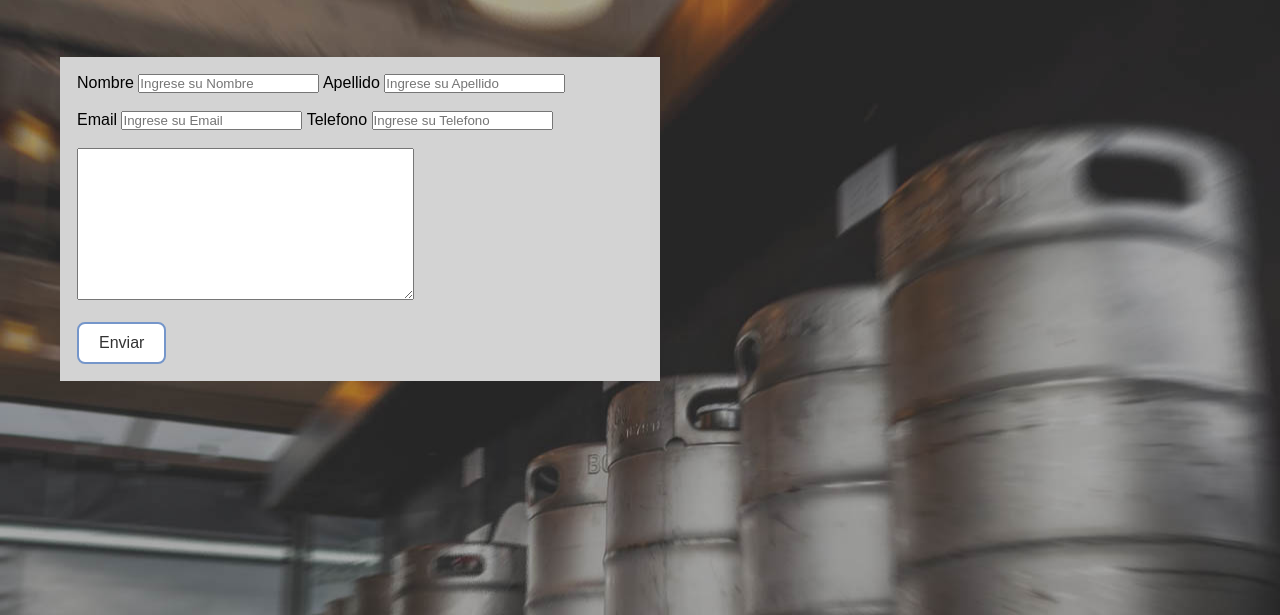
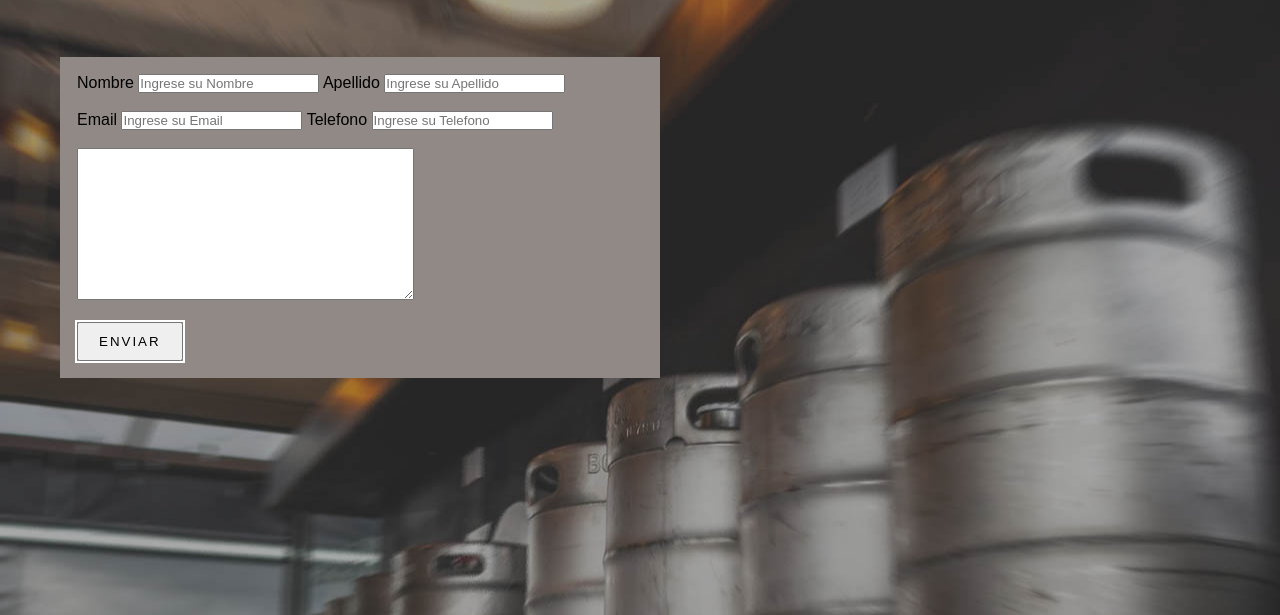
Before and after one commit to mjperez89/Proyecto-Final-CoderHouse, a plain HTML site: page pages/contacto.html in a window 1280 px wide. Shown: the part 160-775 px from the top of the page. Drawn offline with nearby package versions, Linux system fonts and the light colour scheme.

Commit message:
animacion de formulario

```diff
--- a/css/style.css
+++ b/css/style.css
@@ -6,6 +6,7 @@
     box-sizing: border-box;
     font-family: 'Montserrat', sans-serif;
     }
+
     body{
         background-image: url(../img/barril\ cerveza1.jpg);
         background-size: cover;
@@ -13,6 +14,9 @@
         background-repeat: no-repeat;
 
     }
+
+    /*----------------------Inicio ----------------------*/
+
     .header{
         width: 100%;
         min-height: 120px;
@@ -25,31 +29,35 @@
 
 
     }
+
     .container{
         width: 90%;
         max-width: 1200px;
         margin: auto;
     }
+
     .logo {
         float: left;
         display: flex;
     }
-
 
     .logo h1{
         color: aqua;
         font-weight: 400;
         font-size: 24px;
     }
+
     .logo h2{
         color: aliceblue;
         margin: 20%;
         font-size: 35px;
     }
+
     .menu{
         float: right;
         line-height: 90px;
     }
+
     .menu a{
        color: rgb(247, 247, 247);
        text-decoration: none;
@@ -60,11 +68,12 @@
        transition: all 500ms ease;
        border: 4px solid transparent;
     }
+
     .menu a:hover{
         color:#fff;
         border: 4px solid ;
     }
-/*----------------------CENTRO----------------------*/
+
 .centro{
     text-align: start;
     padding-top: 10%;
@@ -74,30 +83,26 @@
     height: cover;
 
 }
+
 .subtitulo1{
     font-size: 45px;
 }
-/*-----------------------------FOOOOOTER-------------------*/
-.pie{
-    margin-top: 50%;
-    color:white;
-    background-color: rgb(64, 73, 89);
-    text-align: center;
-    font-size: 25px;
 
-}
 /* --------------------- Contacto -------------------------------      */
+
 .main p{
     color: white;
     font-family:"Oswald",sans-serif;
     font-size: 25px;
 }
+
 .body-contacto {
     padding: 15rem;
 }
+
 .formulario {
     font-size: 1em;
-    background-color:lightgray;
+    background-color:rgb(144, 137, 133);
     border: radius 3px;
     margin: 60px;
     padding: 17px;
@@ -106,19 +111,37 @@
 }
 
 .boton-formulario {
-    font-size: 16px;
-    text-align: center;
-    border-radius: 8px;
+    text-decoration: none;
+    text-transform: uppercase;
+    letter-spacing: 2px;
+    color: black;
+    outline: 2px solid #fff;
     padding: 10px 20px;
-    background-color: white;
-    color: #333;
-    border: 2px solid rgb(117, 150, 202);
-    transition-duration: 0.4s;
+    position: relative;
+    overflow: hidden;
+    transition: color 1s;
 }
 
 .boton-formulario:hover {
-    background-color:rgb(117, 150, 202) ;
-    color: white;
+    color:#fff;
+    background-color: #696969;
+}
+
+.boton-formulario::before {
+    content: '';
+    position: absolute;
+    top: 0;
+    left: -50px;
+    width: 0;
+    height: 100%;
+    background-color: #fff;
+    transform: skewX(35deg);
+    z-index: -1;
+    transition: 1s;
+}
+
+.boton-formulario:hover ::before {
+    width: 150%;
 }
 
 .tarjeta_com2{
@@ -126,11 +149,13 @@
     border-radius: 1em;
     box-shadow: 0 0 20px rgba(0, 0, 0, 0.5);
     display: flex;
+
     flex-direction: column;
 }
 .titulo_tar2{
     font-size: 30px;
 }
+
 .texto_tar2{
     size: 30%;
     padding: 1em;
@@ -201,3 +226,12 @@
     background: #2fb4cc;
     color: #fff;
 }
+
+/*-----------------------------Footer-------------------*/
+.pie{
+    margin-top: 50%;
+    color:white;
+    text-align: center;
+    font-size: 25px;
+
+}
```
